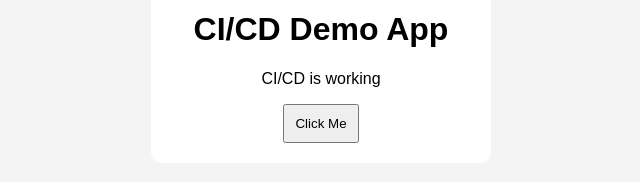
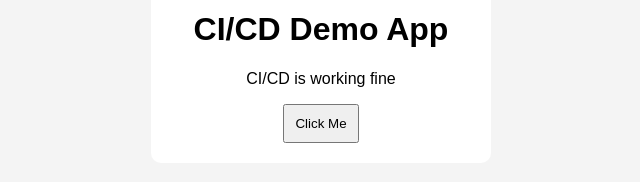
Before and after one commit to Iamsushmithagowda/ci-cd-project, a website: page public/index.html in a window 1280 px wide. Both pictures are taken after a click on the button "Click Me". Shown: the part 130-312 px from the top of the page, 319-959 px from the left. Drawn offline with Linux system fonts and the light colour scheme.

Commit message:
Update front end

```diff
--- a/public/index.html
+++ b/public/index.html
@@ -32,7 +32,7 @@
 
 <script>
 function changeText() {
-    document.getElementById("msg").innerText = "CI/CD is working";
+    document.getElementById("msg").innerText = "CI/CD is working fine";
 }
 </script>
 
```
